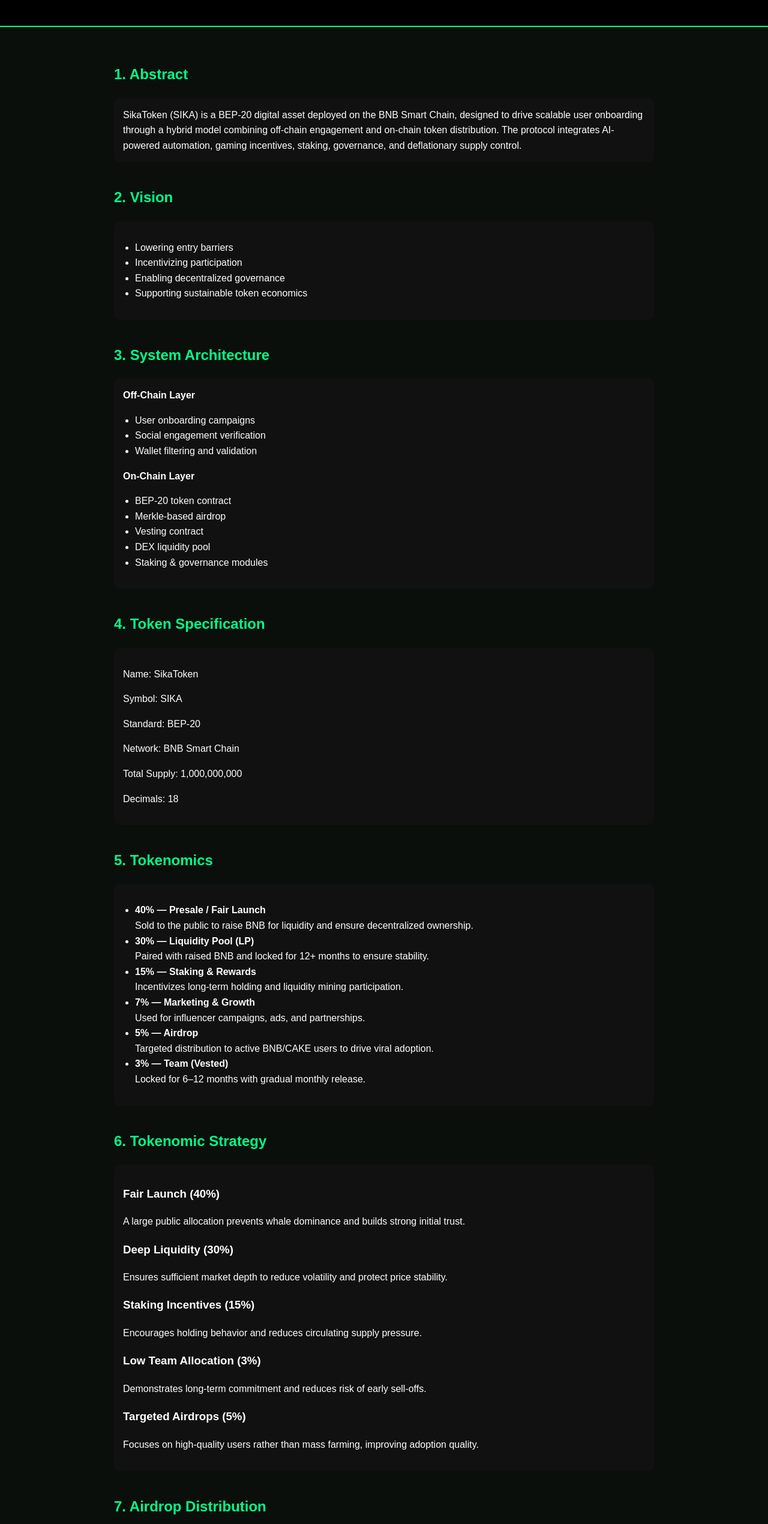
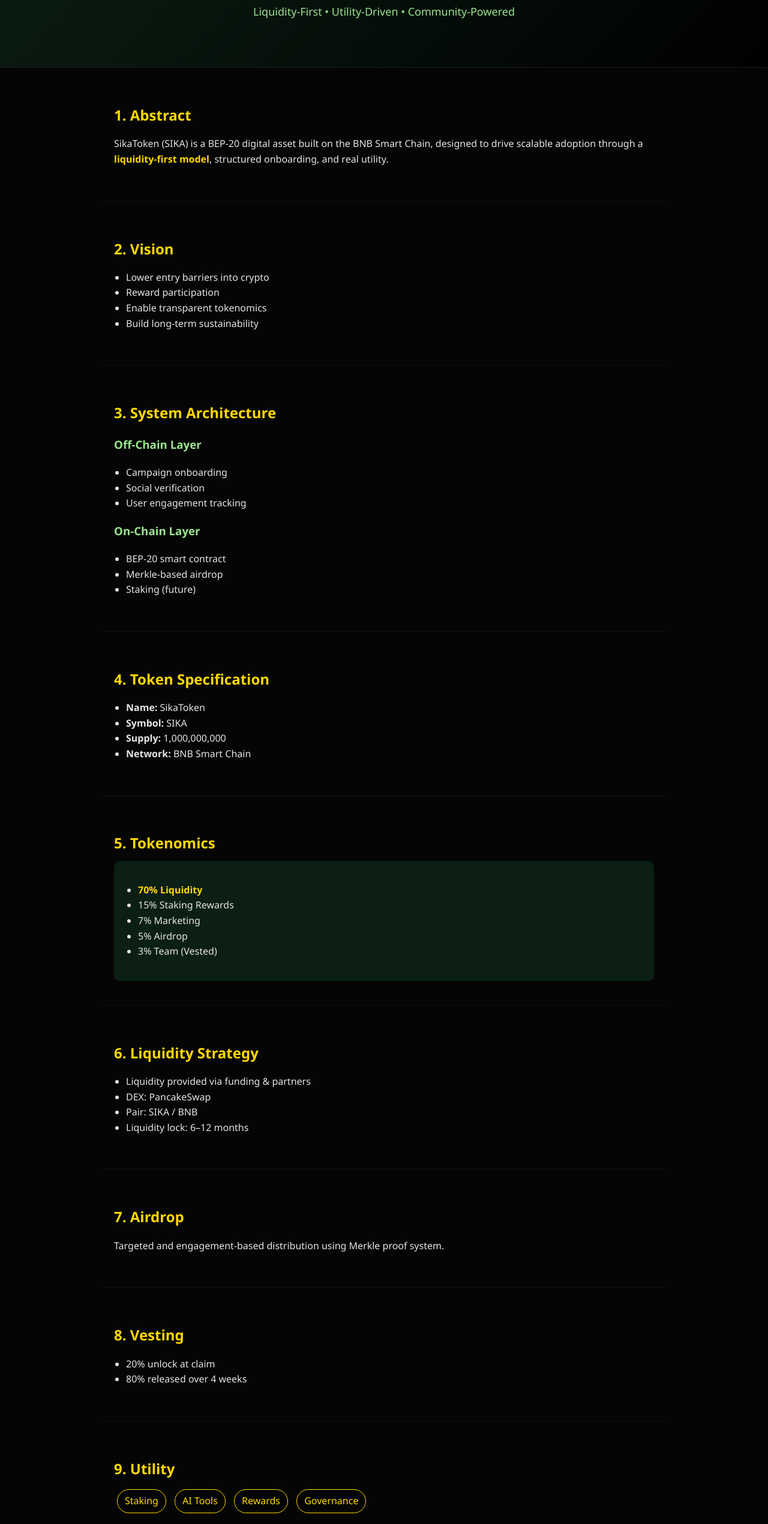
Before and after one commit to SikaToken-core/SikaToken, a plain HTML site: page index.html in a window 1280 px wide. Shown: the part 168-2708 px from the top of the page at 60% size. Drawn offline with Linux system fonts and the light colour scheme.

Commit message:
Revise SikaToken whitepaper layout and content
Updated styling and content for the SikaToken whitepaper. Enhanced header, section layouts, and tokenomics details.

```diff
--- a/index.html
+++ b/index.html
@@ -8,324 +8,213 @@
 <style>
     body {
         margin: 0;
-  font-family: Arial, sans-serif;
-  background: #0b0f0c;
-  color: #ffffff;
+        font-family: 'Segoe UI', sans-serif;
+        background: #050505;
+        color: #e5e5e5;
         line-height: 1.6;
     }
 
     header {
-  background: #000;
+        background: linear-gradient(135deg, #0b1f14, #000);
         text-align: center;
-  padding: 25px;
-  border-bottom: 2px solid #00ff88;
+        padding: 60px 20px;
+        border-bottom: 1px solid #1a1a1a;
     }
 
-header img {
-  width: 90px;
+    header h1 {
+        color: gold;
+        font-size: 42px;
+        margin-bottom: 10px;
     }
 
-h1 {
-  color: #00ff88;
+    header p {
+        color: #9be58f;
+        font-size: 18px;
+    }
+
+    section {
+        max-width: 900px;
+        margin: auto;
+        padding: 40px 20px;
+        border-bottom: 1px solid #111;
     }
 
     h2 {
-  color: #00ff88;
-  margin-top: 40px;
+        color: gold;
+        margin-bottom: 10px;
     }
 
-.container {
-  max-width: 900px;
-  margin: auto;
-  padding: 20px;
-}
-
-.section {
-  margin-bottom: 30px;
-}
-
-.card {
-  background: #111;
-  padding: 15px;
-  border-radius: 10px;
-  margin-top: 10px;
+    h3 {
+        color: #9be58f;
     }
 
     ul {
         padding-left: 20px;
     }
 
-a {
-  color: #00ff88;
-  text-decoration: none;
+    .highlight {
+        color: gold;
+        font-weight: bold;
     }
 
-a:hover {
-  text-decoration: underline;
+    .tokenomics {
+        background: #0b1f14;
+        padding: 20px;
+        border-radius: 10px;
     }
 
     footer {
         text-align: center;
-  padding: 20px;
-  border-top: 1px solid #333;
-  margin-top: 40px;
-  color: #aaa;
+        padding: 30px;
+        color: #777;
+        font-size: 14px;
+    }
+
+    .badge {
+        display: inline-block;
+        padding: 6px 12px;
+        border: 1px solid gold;
+        border-radius: 20px;
+        margin: 5px;
+        color: gold;
     }
 </style>
+
 </head>
 
 <body>
 
 <header>
-  <img src="file_000000002fd471fdaea5a18c96f598dc.png" alt="Sika Logo">
     <h1>SikaToken (SIKA)</h1>
-  <p>AI • Gaming • DeFi Utility Token on BNB Smart Chain</p>
+    <p>Liquidity-First • Utility-Driven • Community-Powered</p>
 </header>
 
-<div class="container">
+<section>
+    <h2>1. Abstract</h2>
+    <p>
+        SikaToken (SIKA) is a BEP-20 digital asset built on the BNB Smart Chain,
+        designed to drive scalable adoption through a <span class="highlight">liquidity-first model</span>,
+        structured onboarding, and real utility.
+    </p>
+</section>
 
-<div class="section">
-<h2>1. Abstract</h2>
-<div class="card">
-SikaToken (SIKA) is a BEP-20 digital asset deployed on the BNB Smart Chain, designed to drive scalable user onboarding through a hybrid model combining off-chain engagement and on-chain token distribution. The protocol integrates AI-powered automation, gaming incentives, staking, governance, and deflationary supply control.
-</div>
-</div>
+<section>
+    <h2>2. Vision</h2>
+    <ul>
+        <li>Lower entry barriers into crypto</li>
+        <li>Reward participation</li>
+        <li>Enable transparent tokenomics</li>
+        <li>Build long-term sustainability</li>
+    </ul>
+</section>
 
-<div class="section">
-<h2>2. Vision</h2>
-<div class="card">
+<section>
+    <h2>3. System Architecture</h2>
+
+    <h3>Off-Chain Layer</h3>
     <ul>
-<li>Lowering entry barriers</li>
-<li>Incentivizing participation</li>
-<li>Enabling decentralized governance</li>
-<li>Supporting sustainable token economics</li>
+        <li>Campaign onboarding</li>
+        <li>Social verification</li>
+        <li>User engagement tracking</li>
+    </ul>
+
+    <h3>On-Chain Layer</h3>
+    <ul>
+        <li>BEP-20 smart contract</li>
+        <li>Merkle-based airdrop</li>
+        <li>Staking (future)</li>
+    </ul>
+</section>
+
+<section>
+    <h2>4. Token Specification</h2>
+    <ul>
+        <li><strong>Name:</strong> SikaToken</li>
+        <li><strong>Symbol:</strong> SIKA</li>
+        <li><strong>Supply:</strong> 1,000,000,000</li>
+        <li><strong>Network:</strong> BNB Smart Chain</li>
+    </ul>
+</section>
+
+<section>
+    <h2>5. Tokenomics</h2>
+    <div class="tokenomics">
+        <ul>
+            <li><span class="highlight">70% Liquidity</span></li>
+            <li>15% Staking Rewards</li>
+            <li>7% Marketing</li>
+            <li>5% Airdrop</li>
+            <li>3% Team (Vested)</li>
         </ul>
     </div>
-</div>
+</section>
 
-<div class="section">
-<h2>3. System Architecture</h2>
-<div class="card">
-<strong>Off-Chain Layer</strong>
+<section>
+    <h2>6. Liquidity Strategy</h2>
     <ul>
-<li>User onboarding campaigns</li>
-<li>Social engagement verification</li>
-<li>Wallet filtering and validation</li>
+        <li>Liquidity provided via funding & partners</li>
+        <li>DEX: PancakeSwap</li>
+        <li>Pair: SIKA / BNB</li>
+        <li>Liquidity lock: 6–12 months</li>
     </ul>
+</section>
 
-<strong>On-Chain Layer</strong>
+<section>
+    <h2>7. Airdrop</h2>
+    <p>Targeted and engagement-based distribution using Merkle proof system.</p>
+</section>
+
+<section>
+    <h2>8. Vesting</h2>
     <ul>
-<li>BEP-20 token contract</li>
-<li>Merkle-based airdrop</li>
-<li>Vesting contract</li>
-<li>DEX liquidity pool</li>
-<li>Staking & governance modules</li>
+        <li>20% unlock at claim</li>
+        <li>80% released over 4 weeks</li>
     </ul>
-</div>
-</div>
+</section>
 
-<div class="section">
-<h2>4. Token Specification</h2>
-<div class="card">
-<p>Name: SikaToken</p>
-<p>Symbol: SIKA</p>
-<p>Standard: BEP-20</p>
-<p>Network: BNB Smart Chain</p>
-<p>Total Supply: 1,000,000,000</p>
-<p>Decimals: 18</p>
-</div>
-</div>
+<section>
+    <h2>9. Utility</h2>
 
-<div class="section">
-<h2 id="tokenomics">5. Tokenomics</h2>
-<div class="card">
+    <div class="badge">Staking</div>
+    <div class="badge">AI Tools</div>
+    <div class="badge">Rewards</div>
+    <div class="badge">Governance</div>
+
+    <p>
+        SIKA powers staking rewards, AI-based crypto tools, and ecosystem participation.
+    </p>
+</section>
+
+<section>
+    <h2>10. Security</h2>
     <ul>
-<li><strong>40% — Presale / Fair Launch</strong><br>
-Sold to the public to raise BNB for liquidity and ensure decentralized ownership.</li>
+        <li>Verified contract</li>
+        <li>Fixed supply</li>
+        <li>Liquidity locking</li>
+    </ul>
+</section>
 
-<li><strong>30% — Liquidity Pool (LP)</strong><br>
-Paired with raised BNB and locked for 12+ months to ensure stability.</li>
+<section>
+    <h2>11. Roadmap</h2>
+    <ul>
+        <li>Phase 1: Deployment</li>
+        <li>Phase 2: Community growth</li>
+        <li>Phase 3: Liquidity launch</li>
+        <li>Phase 4: Staking</li>
+        <li>Phase 5: AI tools</li>
+    </ul>
+</section>
 
-<li><strong>15% — Staking & Rewards</strong><br>
-Incentivizes long-term holding and liquidity mining participation.</li>
-
-<li><strong>7% — Marketing & Growth</strong><br>
-Used for influencer campaigns, ads, and partnerships.</li>
-
-<li><strong>5% — Airdrop</strong><br>
-Targeted distribution to active BNB/CAKE users to drive viral adoption.</li>
-
-<li><strong>3% — Team (Vested)</strong><br>
-Locked for 6–12 months with gradual monthly release.</li>
-</ul>
-</div>
-</div>
-
-<div class="section">
-<h2>6. Tokenomic Strategy</h2>
-<div class="card">
-
-<h3>Fair Launch (40%)</h3>
+<section>
+    <h2>12. Conclusion</h2>
     <p>
-A large public allocation prevents whale dominance and builds strong initial trust.
+        SikaToken combines <span class="highlight">liquidity strength, utility, and transparency</span>
+        to build a sustainable ecosystem on BNB Chain.
     </p>
-
-<h3>Deep Liquidity (30%)</h3>
-<p>
-Ensures sufficient market depth to reduce volatility and protect price stability.
-</p>
-
-<h3>Staking Incentives (15%)</h3>
-<p>
-Encourages holding behavior and reduces circulating supply pressure.
-</p>
-
-<h3>Low Team Allocation (3%)</h3>
-<p>
-Demonstrates long-term commitment and reduces risk of early sell-offs.
-</p>
-
-<h3>Targeted Airdrops (5%)</h3>
-<p>
-Focuses on high-quality users rather than mass farming, improving adoption quality.
-</p>
-
-</div>
-</div>
-
-<div class="section">
-<h2>7. Airdrop Distribution</h2>
-<div class="card">
-<ul>
-<li>Targeted campaign (not mass distribution)</li>
-<li>Focused on active BNB Chain users</li>
-<li>Integrated with social + on-chain engagement</li>
-<li>Designed to go viral while preventing bot abuse</li>
-</ul>
-</div>
-</div>
-
-<div class="section">
-<h2>8. Vesting Model</h2>
-<div class="card">
-<ul>
-<li>20% unlocked at claim</li>
-<li>80% released weekly over 4 weeks</li>
-</ul>
-</div>
-</div>
-
-<div class="section">
-<h2>9. Liquidity Strategy</h2>
-<div class="card">
-<ul>
-<li>DEX launch (PancakeSwap)</li>
-<li>Liquidity locked for 12+ months</li>
-<li>Controlled circulating supply</li>
-<li>Trading before airdrop claim</li>
-</ul>
-</div>
-</div>
-
-<div class="section">
-<h2>10. Token Utility</h2>
-<div class="card">
-
-<h3>Staking</h3>
-<ul>
-<li>Earn rewards</li>
-<li>Encourages holding</li>
-</ul>
-
-<h3>Governance</h3>
-<ul>
-<li>1 SIKA = 1 vote</li>
-<li>Protocol decisions</li>
-</ul>
-
-<h3>AI & Gaming Utility</h3>
-<ul>
-<li>AI-powered reward systems</li>
-<li>Gaming incentives and token rewards</li>
-</ul>
-
-<h3>Burn Mechanism</h3>
-<ul>
-<li>Buyback & burn</li>
-<li>Supply reduction</li>
-</ul>
-
-</div>
-</div>
-
-<div class="section">
-<h2>11. Security</h2>
-<div class="card">
-<ul>
-<li>Verified contracts</li>
-<li>Liquidity locking</li>
-<li>Fixed supply</li>
-<li>Vesting enforcement</li>
-</ul>
-</div>
-</div>
-
-<div class="section">
-<h2>12. Community Growth</h2>
-<div class="card">
-<ul>
-<li>Incentivized onboarding</li>
-<li>Viral campaigns</li>
-<li>Future referral systems</li>
-</ul>
-</div>
-</div>
-
-<div class="section">
-<h2 id="roadmap">13. Roadmap</h2>
-<div class="card">
-<p>Phase 1: Foundation</p>
-<p>Phase 2: Community Growth</p>
-<p>Phase 3: Pre-Launch</p>
-<p>Phase 4: Launch</p>
-<p>Phase 5: Expansion</p>
-</div>
-</div>
-
-<div class="section">
-<h2>14. Risk Factors</h2>
-<div class="card">
-<ul>
-<li>Market volatility</li>
-<li>Liquidity risks</li>
-<li>User adoption challenges</li>
-<li>Smart contract risks</li>
-</ul>
-</div>
-</div>
-
-<div class="section">
-<h2>15. Conclusion</h2>
-<div class="card">
-SikaToken combines fair launch distribution, deep liquidity, staking incentives, and ecosystem utility to create a scalable and sustainable blockchain economy.
-</div>
-</div>
-
-<div class="section">
-<h2 id="socials">16. Community & Socials</h2>
-<div class="card">
-<p>
-<a href="https://x.com/SikaToken" target="_blank">🐦 X (Twitter)</a><br>
-<a href="https://t.me/SikaTokenNews" target="_blank">📢 Telegram Channel</a><br>
-<a href="https://t.me/+AnWHJUKYeJM1MDM0" target="_blank">💬 Telegram Group</a>
-</p>
-</div>
-</div>
-
-</div>
+</section>
 
 <footer>
-<p>© 2026 SikaToken. All rights reserved.</p>
+    Powered by BNB Chain • © 2026 SikaToken
 </footer>
 
 </body>
```
Lines whose indentation alone changed are shown as unchanged.
